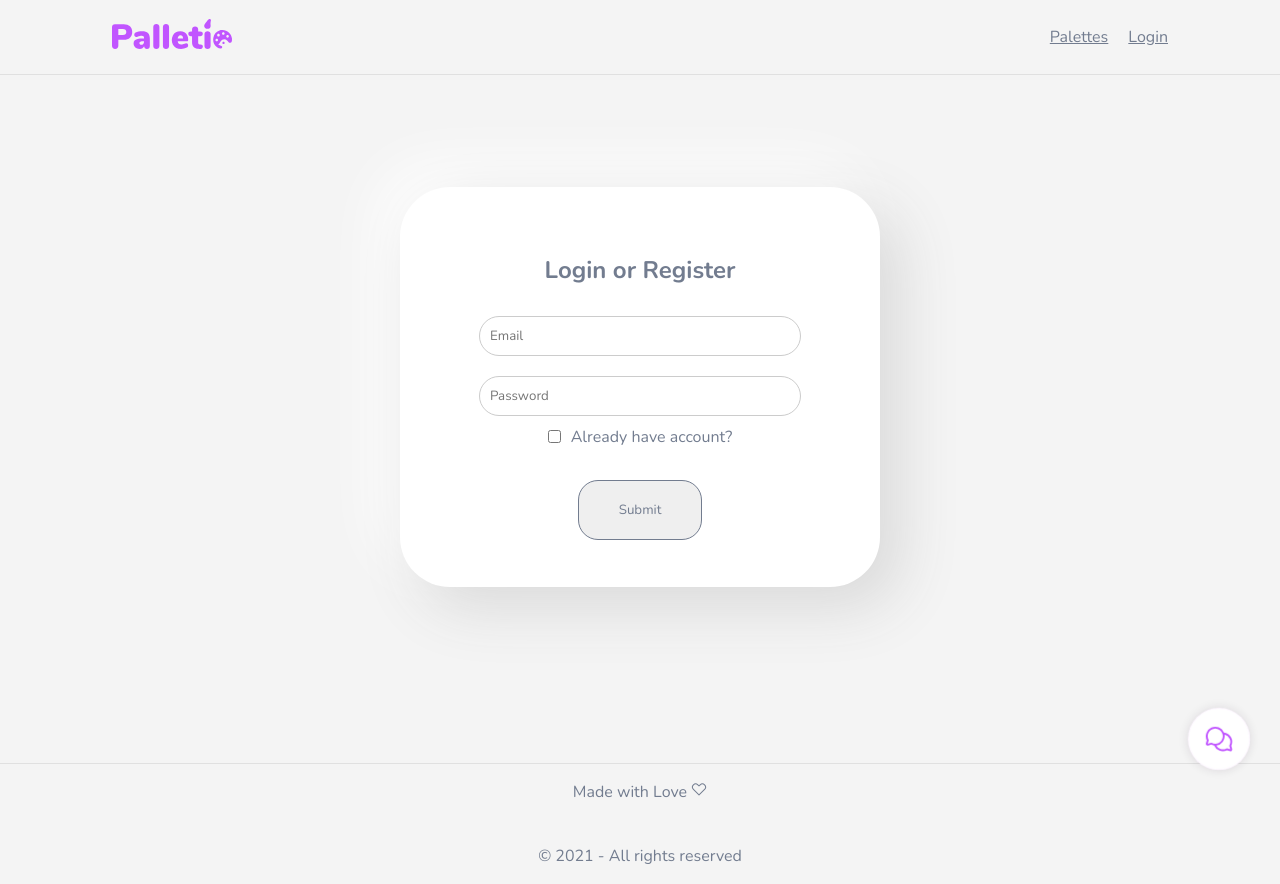
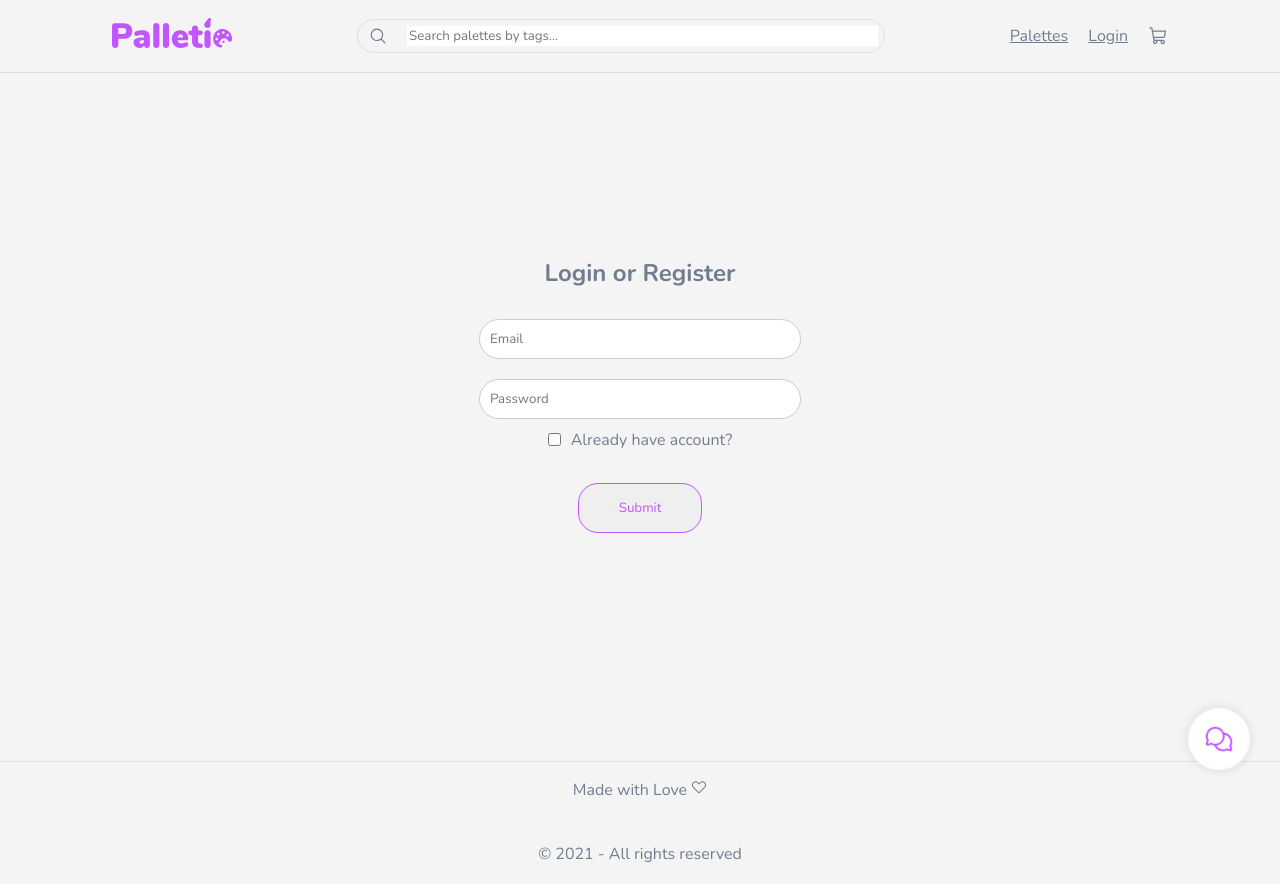
Before and after one commit to Junstant/React-Proyects, a React (Vite) app: page /login-register in a window 1280 px wide. Built offline with nearby package versions, Linux system fonts and the light colour scheme.

Commit message:
chore: Update CSS styling for login and register components

```diff
--- a/src/App.jsx
+++ b/src/App.jsx
@@ -10,7 +10,7 @@ function App() {
   return (
       <div>
           <Layout>
-            <h1 style={{color:'#727C8F'}}><Sparkle/> Latest!</h1>
+            <h1 style={{color:'#727C8F'}}><Sparkle/> Newest palettes</h1>
             <ColorsPalette colors={colorDataBase}/>
           </Layout>
       </div>
--- a/src/components/contactChat/ContactChat.css
+++ b/src/components/contactChat/ContactChat.css
@@ -11,10 +11,6 @@
 .childCC {
   width: clamp(600px, 30%, 80%);
   height: 70vh;
-  border-radius: 40px;
-  border-radius: 50px;
-  background: #ffffff;
-  box-shadow: 20px 20px 60px #d9d9d9, -20px -20px 60px #ffffff;
   overflow: hidden;
   position: relative;
 }
--- a/src/components/contactChat/ContactChat.jsx
+++ b/src/components/contactChat/ContactChat.jsx
@@ -51,7 +51,7 @@ const ContactChat = () => {
 
   return (
     <section className="fatherCC">
-      <div className="childCC">
+      <div className="childCC conStyleOne">
         <div className="headerCC">
           <div className="firstRowCC">
             <Link to="/support">
--- a/src/components/header/Header.jsx
+++ b/src/components/header/Header.jsx
@@ -1,23 +1,59 @@
-import React from "react";
+import React, { useEffect } from "react";
 import "./header.css";
 import "../login-register/login-register.jsx";
 import {Link} from "react-router-dom";
 import { useGlobalContext } from "../../Context";
-import {Palette} from "@phosphor-icons/react";
+import { MagnifyingGlass, ShoppingCart, List, XCircle } from "@phosphor-icons/react";
 
 const Header = () => {
+    // call the functions from the context
     const {actualUser, logOut} = useGlobalContext();
+    // close or open the menu
+    function handleMenu(){
+        const plegableMenu = document.querySelector(".plegableMenu");
+        plegableMenu.classList.toggle("activePlegable");
+    }
+    //close the menu when click in a link
+    useEffect(() => {
+        const links = document.querySelectorAll(".plegableMenu a li");
+        links.forEach(link => {
+            link.addEventListener("click", () => {
+                const plegableMenu = document.querySelector(".plegableMenu");
+                plegableMenu.classList.remove("activePlegable");
+            });
+        });
+    }, []);
+
+
     return (
         <header className="header">
         <Link to={"/"}><img src="/rsc.svg" className="icon"></img></Link>
-        <menu className="menu">
-            <li><Link to={"/"}>Palettes</Link></li>
-            {actualUser.isAdmin ? <li><Link to="/admin">Create</Link></li> : null}
-            {actualUser.isLogged ? <li onClick={() => logOut()}><a>Log out</a></li> : <li><Link to="/login-register">Login</Link></li>}
-
+        {/* search bar */}
+        <div className="leftContainerH">
+            <div className="searchCon">
+                <MagnifyingGlass className="searchIcon"></MagnifyingGlass>
+                <input type="text" placeholder="Search palettes by tags..." className="searchHeader"></input>
+            </div>
+        </div>
+        <menu>
+            <div className="menuPc">
+                <li><Link to={"/"}>Palettes</Link></li>
+                {actualUser.isAdmin ? <li><Link to="/admin">Create</Link></li> : null}
+                {actualUser.isLogged ? <li onClick={() => logOut()}><a>Log out</a></li> : <li><Link to="/login-register">Login</Link></li>}
+                <li><Link to="/cart"><ShoppingCart className="iconStyleTwo"></ShoppingCart></Link></li>
+            </div>
+            <div className="menuMobile">
+                <List onClick={() => handleMenu()} className="iconStyleOne"></List>
+                <ul className="plegableMenu">
+                <Link to={"/"}><li>Palettes</li></Link>
+                    {actualUser.isAdmin ? <Link to="/admin"><li>Create</li> </Link>: null}
+                    {actualUser.isLogged ? <li onClick={() => logOut()}><a>Log out</a></li> : <Link to="/login-register"><li>Login</li></Link>}
+                    <Link to="/cart"><li>Cart</li></Link>
+                    <XCircle weight="fill" onClick={() => handleMenu()} className="iconStyleOne closeMenuH"></XCircle>
+                </ul>
+            </div>
         </menu>
         </header>
     );
 }
-
 export default Header;
--- a/src/components/header/header.css
+++ b/src/components/header/header.css
@@ -1,35 +1,144 @@
+/* principal container */
+.header, .leftContainerH, .menuPc, .activePlegable {
+  display: flex;
+  align-items: center;
+}
+
+.header, .menuMobile {
+  justify-content: space-between;
+}
+
+.header, .leftContainerH, .menuPc, .searchCon, .activePlegable li {
+  gap: var(--gap-large);
+}
+
 .header {
-  display: flex;
-  justify-content: space-between;
-  align-items: center;
   padding: 10px 7rem;
-  border-bottom: 1px solid #e0e0e0;
+  border-bottom: 1px solid var(--border-color);
   margin-bottom: 2rem;
   color: var(--primary);
 }
-.menu {
-  display: flex;
+
+/* List of links in pc */
+.menuPc {
   justify-content: center;
-  align-items: center;
-  gap: 20px;
-}
-.menu li {
   list-style: none;
+  line-height: 0;
 }
 
-.header .icon{
+/* logo of the web */
+.header .icon {
   width: 120px;
 }
 
+/* logo container */
+.leftContainerH {
+  width: clamp(300px, 50%, 100%);
+}
+
+/* search container */
+.searchCon {
+  justify-content: flex-start;
+  border: 1px solid var(--border-color);
+  padding: 6px;
+  width: 100%;
+  border-radius: 100px;
+  transition: all 200ms ease-in-out;
+  display: flex;
+}
+
+.searchCon input {
+  width: 100%;
+  border: none;
+  outline: none;
+  color: var(--primary);
+}
+
+.searchCon:focus-within {
+  border: 1px solid var(--secondary);
+}
+
+.searchCon .searchIcon {
+  font-size: 20px;
+  margin-left: 5px;
+}
+
+/* hide both menus there are not visible in desktop */
+.menuMobile, .plegableMenu {
+  display: none;
+}
+
+/* List of links in mobile */
+.activePlegable {
+  position: fixed;
+  display: flex;
+  justify-content: center;
+  list-style: none;
+  width: calc(100% - 40px);
+  top: 5rem;
+  left: 0;
+  margin: 20px;
+  flex-direction: column;
+  border-radius: 20px;
+  background: #ffffff;
+  box-shadow: 20px 20px 60px #00000023, -20px -20px 60px #ffffff1c;
+  overflow: hidden;
+  z-index: 20;
+}
+
+.activePlegable li {
+  display: flex;
+  justify-content: flex-start;
+  align-items: center;
+  width: calc(100% - 40px);
+  padding: var(--gap-large);
+  transition: all 200ms ease-in-out;
+  height: 40px;
+}
+.activePlegable a {
+  width: 100%;
+}
+
+.activePlegable li:hover {
+  background-color: var(--secondary);
+  color: white !important;
+  cursor: pointer;
+}
+
+.activePlegable li:hover a {
+  color: inherit;
+}
+
+.closeMenuH {
+  position: absolute;
+  right: 10px;
+  top: 10px;
+}
+
+.header menu {
+  width: fit-content;
+  padding: 0;
+}
+
 /* media queries */
-@media screen and (max-width: 700px) {
+@media screen and (max-width: 1100px) {
   .header {
     padding: 0px 20px;
   }
-}
-@media screen and (max-width: 450px) {
-  .menu{
-    margin: 0px;
-    padding: 0px;
+  .menuPc {
+    display: none;
+  }
+  .menuMobile {
+    display: flex;
   }
 }
+
+@media screen and (max-width: 450px) {
+  .header {
+    gap: var(--gap-small);
+  }
+  .menu {
+    margin: 0;
+    padding: 0;
+  }
+}
--- a/src/components/layout.css
+++ b/src/components/layout.css
@@ -23,6 +23,8 @@
   align-self: flex-start;
 }
 
+
+/* media query */
 @media screen and (max-width: 1500px) {
   .mainFather {
     width: 90%;
--- a/src/components/login-register/login-register.css
+++ b/src/components/login-register/login-register.css
@@ -21,21 +21,7 @@
   width: 100%;
   color:var(--primary);
 }
-.formLoginRegisterLR button {
-  padding: 20px 40px;
-  border-radius: 20px;
-  border: 1px solid var(--primary);
-  transition: all 100ms ease-in-out;
-  color: var(--primary);
-}
 
-.formLoginRegisterLR button:hover{
-  background-color: var(--secondary);
-  border-color: var(--secondary);
-  color: white;
-  box-shadow: 0px 5px 30px #c155ff8f;
-  cursor: pointer;
-}
 .childLR {
     display: flex;
     justify-content: center;
@@ -43,10 +29,6 @@
     flex-direction: column;
     width: clamp(400px, 30%, 100%);
     height: 40vh;
-    border-radius: 40px;
-    border-radius: 50px;
-    background: #ffffff;
-    box-shadow: 20px 20px 60px #d9d9d9, -20px -20px 60px #ffffff;
     padding: 40px;
     align-self: center;
 }
--- a/src/components/login-register/login-register.jsx
+++ b/src/components/login-register/login-register.jsx
@@ -78,7 +78,7 @@ const loginRegister = () => {
               <input name="checkbox" id="check" type="checkbox" onChange={handleChangeFormValue} />
               <label htmlFor="check">Already have account? </label>
             </div>
-            <button type="submit">Submit</button>
+            <button type="submit" className="btnGlobalOne">Submit</button>
           </form>
         </div>
       </section>
--- a/src/components/support/Support.jsx
+++ b/src/components/support/Support.jsx
@@ -8,7 +8,7 @@ const Support = () => {
   const { chatDataBase, timeTransform, stateOfMessage } = useGlobalContext();
   return (
     <section className="fatherSP">
-      <div className="childSP">
+      <div className="childSP conStyleOne">
         <div className="headerSP">
           <ChatCircleDots className="iconSP"></ChatCircleDots> Chats
         </div>
--- a/src/components/support/support.css
+++ b/src/components/support/support.css
@@ -9,10 +9,6 @@
 .childSP {
   width: clamp(600px, 30%, 100%);
   height: 70vh;
-  border-radius: 40px;
-  border-radius: 50px;
-  background: #ffffff;
-  box-shadow: 20px 20px 60px #d9d9d9, -20px -20px 60px #ffffff;
 }
 .headerSP {
   display: flex;
--- a/src/global.css
+++ b/src/global.css
@@ -24,4 +24,55 @@ a:hover {
 :root {
   --primary: #727c8f;
   --secondary: #c155ff;
+  --gap-small: 10px;
+  --gap-large: 20px;
+  --border-color: #e0e0e0;
 }
+
+/* Global button */
+.btnGlobalOne {
+  padding: 15px 40px;
+  border-radius: 20px;
+  border: 1px solid var(--secondary);
+  transition: all 100ms ease-in-out;
+  color: var(--secondary);
+}
+.btnGlobalOne svg {
+  font-size: 20px;
+  color: var(--secondary);
+}
+.btnGlobalOne:hover {
+  background-color: var(--secondary);
+  border-color: var(--secondary);
+  color: white;
+  box-shadow: 0px 5px 30px #c155ff8f;
+  cursor: pointer;
+}
+
+/* Global icon */
+.iconStyleOne {
+  font-size: 30px;
+  color: var(--primary);
+  transition: all 200ms ease-in-out;
+}
+.iconStyleTwo {
+  font-size: 20px;
+  color: var(--primary);
+  transition: all 200ms ease-in-out;
+}
+.iconStyleOne:hover, .iconStyleTwo:hover {
+  color: var(--secondary);
+  cursor: pointer;
+}
+
+/* Global container */
+.conStyleOne {
+  border-radius: 50px;
+  background: #ffffff;
+  box-shadow: 20px 20px 60px #d9d9d9, -20px -20px 60px #ffffff;
+}
+.conStyleTwo {
+  border-radius: 50px;
+  background: #ffffff;
+  box-shadow: 20px 20px 60px #00000048, -20px -20px 60px #ffffff1c;
+}
```
